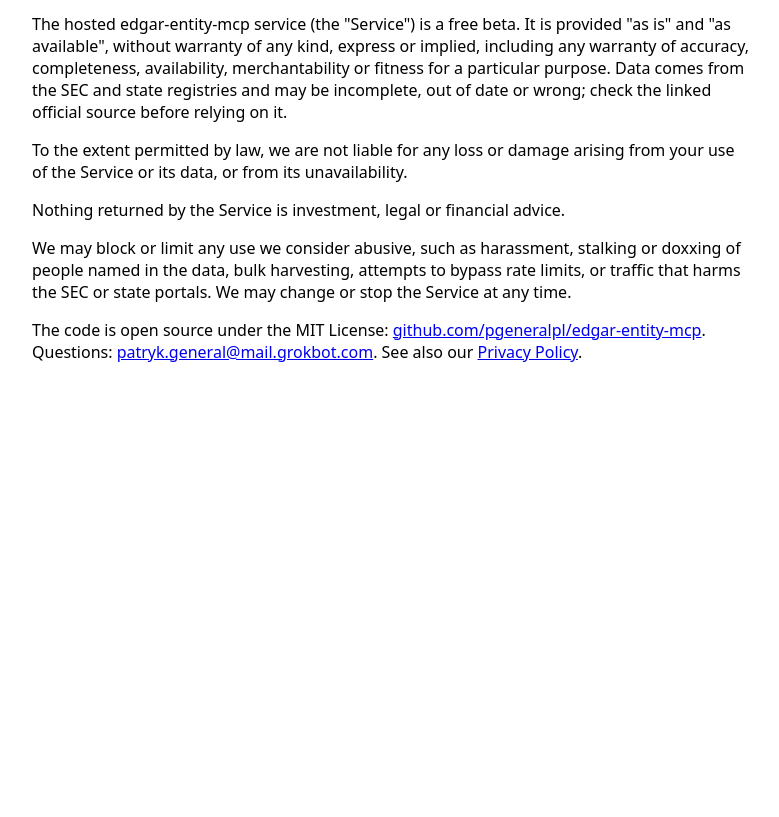
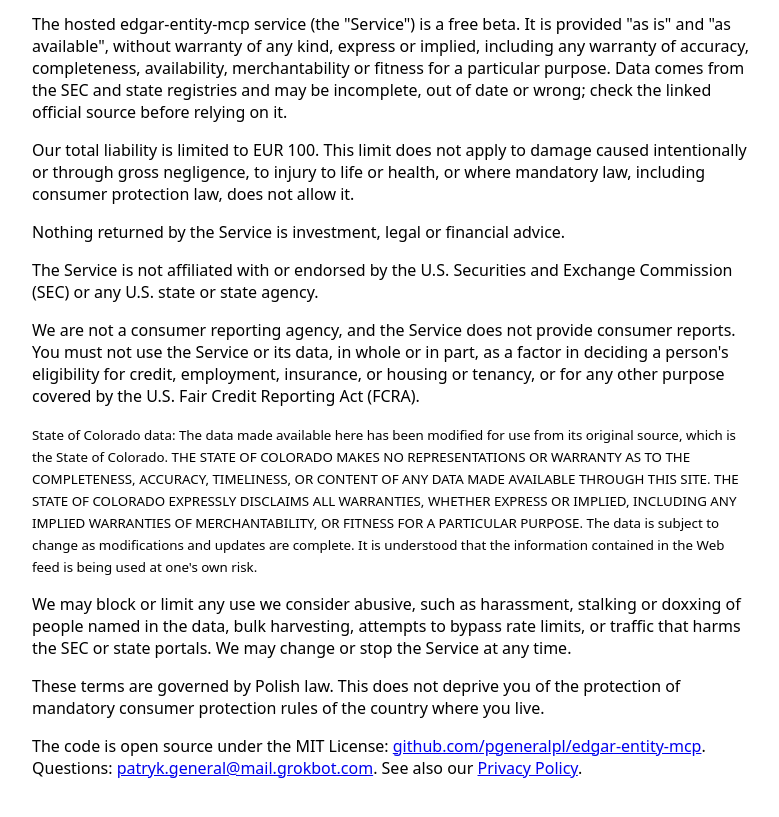
Before and after one commit to pgeneralpl/edgar-entity-mcp, a browser extension: page public/terms.html in a window 1280 px wide. Shown: the part 173-990 px from the top of the page, without its empty margins (248-1027 px from the left). Before the commit the page ends 800 px from the top, so only its background shows below. Drawn offline with Linux system fonts and the light colour scheme.

Commit message:
Legal pages: security review (EUR 100 liability cap, SEC/state non-affiliation, no FCRA uses, Colorado notice, Polish law, DPF transfer text, drafts removed, 64 MiB budget)

```diff
--- a/public/terms.html
+++ b/public/terms.html
@@ -6,8 +6,12 @@
 <h1>Beta terms</h1>
 <p><small><a href="/">edgar-entity-mcp</a> · <a href="/terms">Beta terms</a> · <a href="/privacy">Privacy</a> · <a href="/abuse">Contact &amp; Abuse</a></small></p>
 <p>The hosted edgar-entity-mcp service (the "Service") is a free beta. It is provided "as is" and "as available", without warranty of any kind, express or implied, including any warranty of accuracy, completeness, availability, merchantability or fitness for a particular purpose. Data comes from the SEC and state registries and may be incomplete, out of date or wrong; check the linked official source before relying on it.</p>
-<p>To the extent permitted by law, we are not liable for any loss or damage arising from your use of the Service or its data, or from its unavailability.</p>
+<p>Our total liability is limited to EUR 100. This limit does not apply to damage caused intentionally or through gross negligence, to injury to life or health, or where mandatory law, including consumer protection law, does not allow it.</p>
 <p>Nothing returned by the Service is investment, legal or financial advice.</p>
+<p>The Service is not affiliated with or endorsed by the U.S. Securities and Exchange Commission (SEC) or any U.S. state or state agency.</p>
+<p>We are not a consumer reporting agency, and the Service does not provide consumer reports. You must not use the Service or its data, in whole or in part, as a factor in deciding a person's eligibility for credit, employment, insurance, or housing or tenancy, or for any other purpose covered by the U.S. Fair Credit Reporting Act (FCRA).</p>
+<p><small>State of Colorado data: The data made available here has been modified for use from its original source, which is the State of Colorado. THE STATE OF COLORADO MAKES NO REPRESENTATIONS OR WARRANTY AS TO THE COMPLETENESS, ACCURACY, TIMELINESS, OR CONTENT OF ANY DATA MADE AVAILABLE THROUGH THIS SITE. THE STATE OF COLORADO EXPRESSLY DISCLAIMS ALL WARRANTIES, WHETHER EXPRESS OR IMPLIED, INCLUDING ANY IMPLIED WARRANTIES OF MERCHANTABILITY, OR FITNESS FOR A PARTICULAR PURPOSE. The data is subject to change as modifications and updates are complete. It is understood that the information contained in the Web feed is being used at one's own risk.</small></p>
 <p>We may block or limit any use we consider abusive, such as harassment, stalking or doxxing of people named in the data, bulk harvesting, attempts to bypass rate limits, or traffic that harms the SEC or state portals. We may change or stop the Service at any time.</p>
+<p>These terms are governed by Polish law. This does not deprive you of the protection of mandatory consumer protection rules of the country where you live.</p>
 <p>The code is open source under the MIT License: <a href="https://github.com/pgeneralpl/edgar-entity-mcp">github.com/pgeneralpl/edgar-entity-mcp</a>. Questions: <a href="mailto:patryk.general@mail.grokbot.com">patryk.general@mail.grokbot.com</a>. See also our <a href="/privacy">Privacy Policy</a>.</p>
 </body></html>
```
Also changed, not shown: public/abuse.html (+0 -1 lines), public/privacy.html (+2 -3 lines), CHANGELOG.md.
